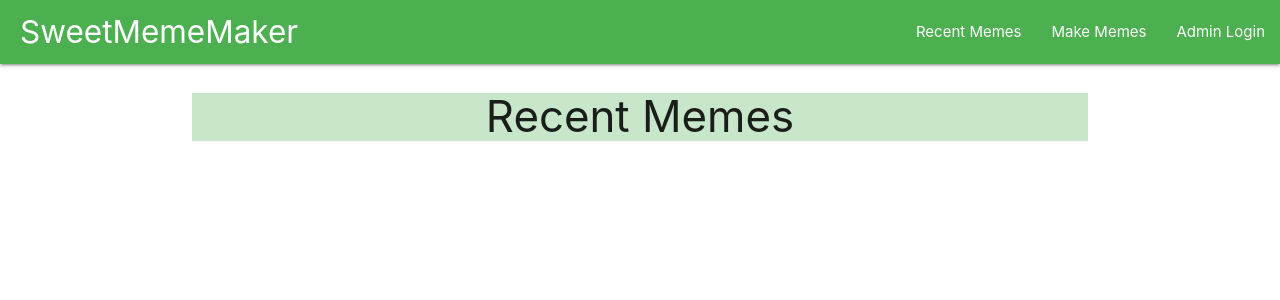
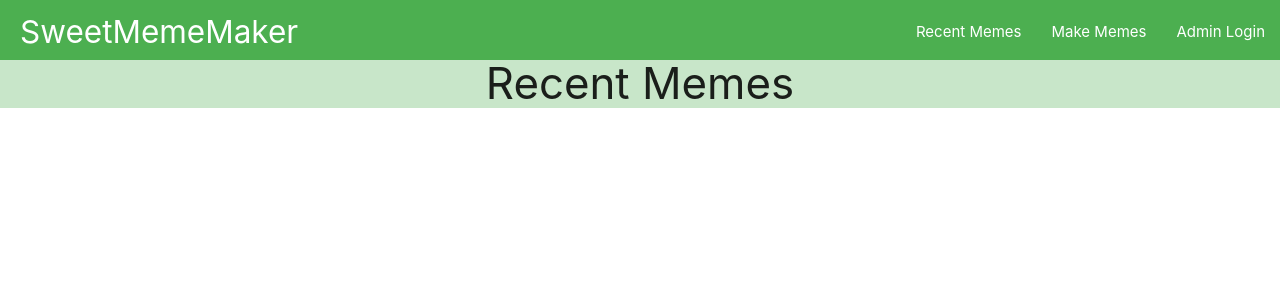
Before and after one commit to AaronPerk/DjangoProject, a Django app: template memes/templates/memes/index.html in a window 1280 px wide. Shown: the top 300 px of the page. Run offline with Django 3.2, Linux system fonts and the light colour scheme; the template is opened without the code that fills it, so the values that code supplies are empty; parts of the project's set-up code (start-up, migrations or seed data) failed here and were passed over.

Commit message:
Improved styles on index.html; Minor refactoring of urls and actions in the memes app

```diff
--- a/memes/templates/memes/index.html
+++ b/memes/templates/memes/index.html
@@ -2,9 +2,8 @@
 
 {% block content %}
 
-
-<div class="container">
-    <h3 class="center-align green lighten-4">Recent Memes</h3>
+<h3 class="center-align green lighten-4 margin-from-nav">Recent Memes</h3>
+<div class="container pad-from-nav-and-header">
 {% for meme_url in meme_urls %}
     <div class="card">
         <div class="card-content">
@@ -16,4 +15,5 @@
 {% endfor %}
 </div>
 
+
 {% endblock %}
--- a/memes/templates/memes/layout.html
+++ b/memes/templates/memes/layout.html
@@ -18,6 +18,27 @@
         margin-left: 20px !important;
     }
 
+    .margin-from-nav{
+        margin-top: 60px;
+    }
+
+    .pad-from-nav-and-header{
+        padding-top: 115px;
+    }
+
+    nav{
+        position: fixed;
+        z-index: 9999;
+        height: 60px;
+    }
+
+    h3{
+        margin-top: 0px;
+        position: fixed;
+        z-index: 9999;
+        width: 100%;
+    }
+
 </style>
 
 <body>
@@ -27,7 +48,7 @@
             <a href="#" data-target="mobile-demo" class="sidenav-trigger"><i class="material-icons">menu</i></a>
             <ul class="right hide-on-med-and-down">
                 <li><a href="/">Recent Memes</a></li>
-                <li><a href="/memes/makeMemes">Make Memes</a></li>
+                <li><a href="/memes/make_memes">Make Memes</a></li>
                 <li><a href="/admin">Admin Login</a></li>
             </ul>
         </div>
--- a/memes/templates/memes/makeMemes.html
+++ b/memes/templates/memes/makeMemes.html
@@ -3,7 +3,7 @@
 
 <h3 class="center-align">Make a Meme, Dude</h3>
 
-<form action="/memes/makeMemes/" method="post">
+<form action="/memes/make_memes/" method="post">
     {% csrf_token %}
     {{ form }}
     <input type="submit" value="Submit">
--- a/memes/urls.py
+++ b/memes/urls.py
@@ -3,5 +3,5 @@
 
 urlpatterns = [
     url(r'^$', views.index, name='index'),
-    url(r'^makeMemes/', views.makeMemes, name='makeMemes'),
+    url(r'^make_memes/', views.make_memes, name='make_memes'),
 ]
```
Also changed, not shown: memes/views.py (+13 -12 lines), 2 other files. Lines whose indentation alone changed are shown as unchanged.
